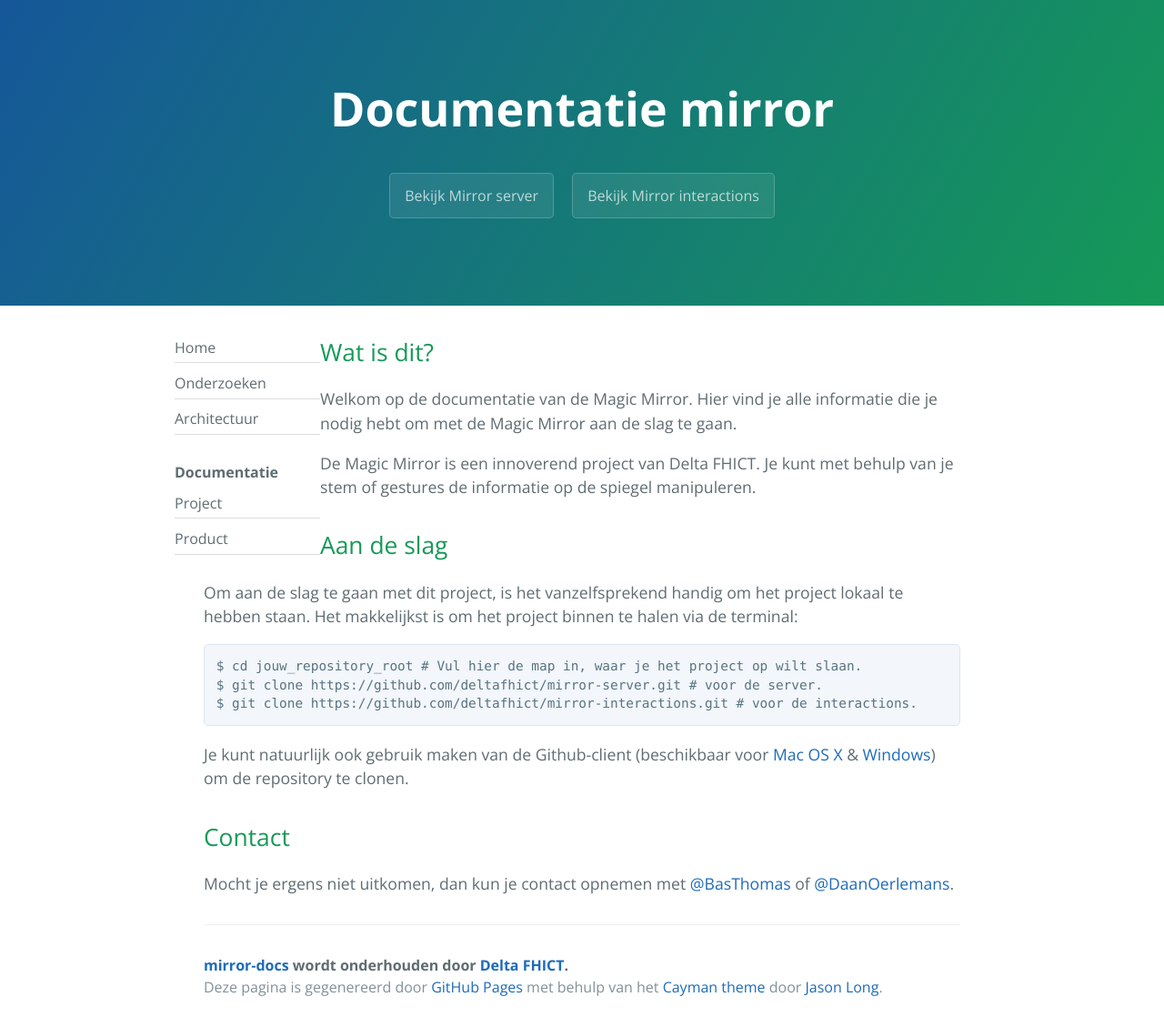
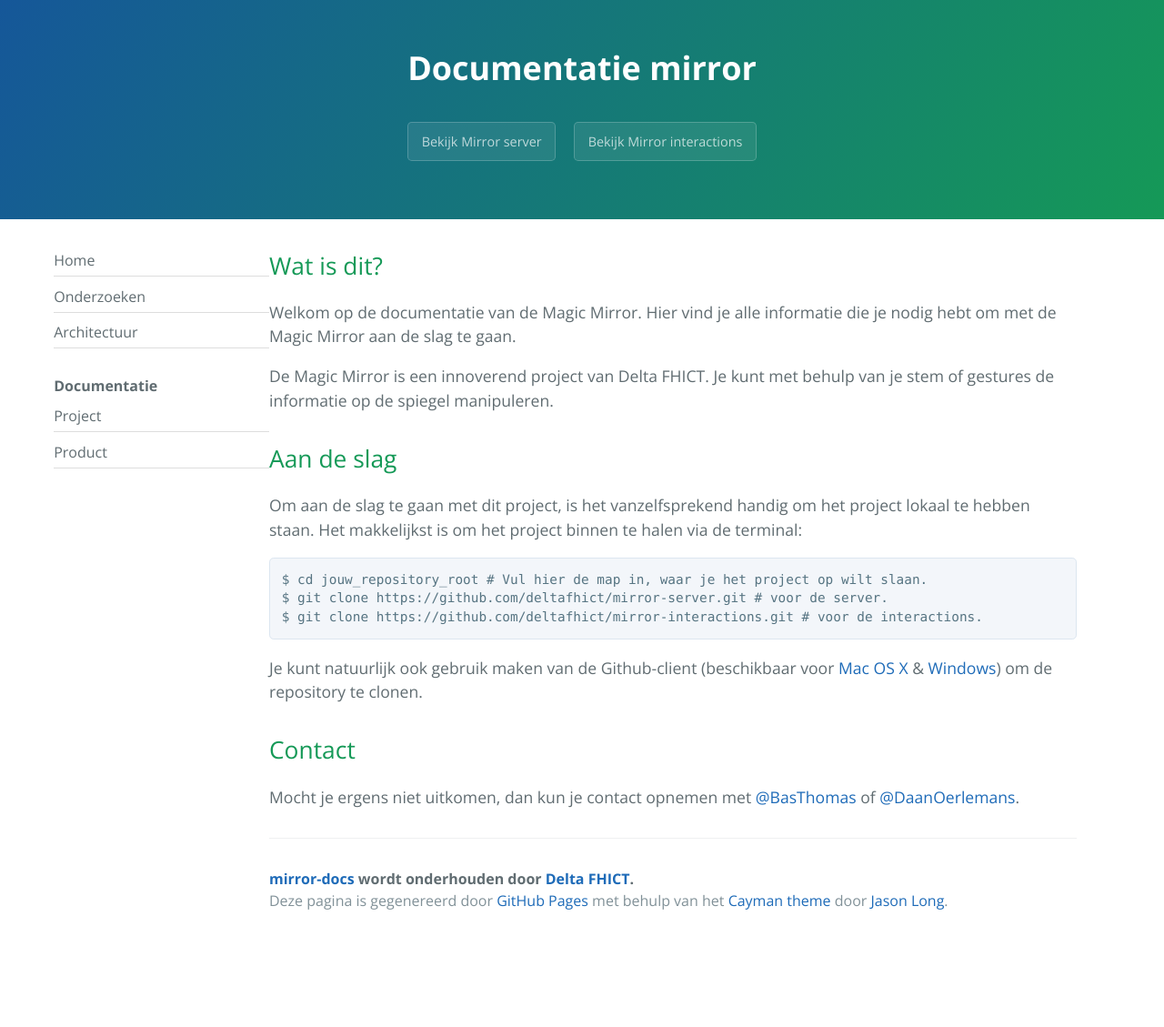
Before and after one commit to deltafhict/mirror-docs, a PHP site: page / in a window 1280 px wide. Shown: the whole page at 91% size. After the commit the page ends 1000 px from the top, so only its background shows below. Run offline with PHP 8.4, Linux system fonts and the light colour scheme.

Commit message:
Responsiveness for smaller screens

```diff
--- a/index.html
+++ b/index.html
@@ -18,13 +18,12 @@
     <!--<a href="https://github.com/deltafhict/mirror-docs/zipball/master" class="btn">Download .zip</a>
     <a href="https://github.com/deltafhict/mirror-docs/tarball/master" class="btn">Download .tar.gz</a>-->
   </section>
+  <div class="wrapper">
       <nav>
         <ul>
           <li><a href="index.html">Home</a></li>
           <li><a href="#">Onderzoeken</a></li>
           <li><a href="#">Architectuur</a></li>
-
-      </li>
         </ul>
         <br />
         <b>Documentatie</b>
@@ -58,5 +57,6 @@
           <span class="site-footer-credits">Deze pagina is gegenereerd door <a href="https://pages.github.com">GitHub Pages</a> met behulp van het <a href="https://github.com/jasonlong/cayman-theme">Cayman theme</a> door <a href="https://twitter.com/jasonlong">Jason Long</a>.</span>
         </footer>
       </section>
+  </div>
   </body>
 </html>
--- a/stylesheets/stylesheet.css
+++ b/stylesheets/stylesheet.css
@@ -33,11 +33,11 @@ a {
   text-decoration: none;
   background-color: rgba(255, 255, 255, 0.2);
   border-color: rgba(255, 255, 255, 0.3); }
-@media screen and (min-width: 64em) {
+@media screen and (min-width: 82em) {
   .btn {
     padding: 0.75rem 1rem; } }
 
-@media screen and (min-width: 42em) and (max-width: 64em) {
+@media screen and (min-width: 42em) and (max-width: 82em) {
   .btn {
     padding: 0.6rem 0.9rem;
     font-size: 0.9rem; } }
@@ -58,11 +58,11 @@ a {
   background-color: #159957;
   background-image: linear-gradient(120deg, #155799, #159957); }
 
-@media screen and (min-width: 64em) {
+@media screen and (min-width: 82em) {
   .page-header {
     padding: 5rem 6rem; } }
 
-@media screen and (min-width: 42em) and (max-width: 64em) {
+@media screen and (min-width: 42em) and (max-width: 82em) {
   .page-header {
     padding: 3rem 4rem; } }
 
@@ -74,11 +74,11 @@ a {
   margin-top: 0;
   margin-bottom: 0.1rem; }
 
-@media screen and (min-width: 64em) {
+@media screen and (min-width: 82em) {
   .project-name {
     font-size: 3.25rem; } }
 
-@media screen and (min-width: 42em) and (max-width: 64em) {
+@media screen and (min-width: 42em) and (max-width: 82em) {
   .project-name {
     font-size: 2.25rem; } }
 
@@ -91,11 +91,11 @@ a {
   font-weight: normal;
   opacity: 0.7; }
 
-@media screen and (min-width: 64em) {
+@media screen and (min-width: 82em) {
   .project-tagline {
     font-size: 1.25rem; } }
 
-@media screen and (min-width: 42em) and (max-width: 64em) {
+@media screen and (min-width: 42em) and (max-width: 82em) {
   .project-tagline {
     font-size: 1.15rem; } }
 
@@ -202,14 +202,47 @@ a {
   background-color: #eff0f1;
   border: 0; }
 
-@media screen and (min-width: 64em) {
+@media screen and (min-width: 82em) {
   .main-content {
-    max-width: 64rem;
-    padding: 2rem 6rem;
+    width: 75%;
+    padding: 2rem 0rem;
+    margin-left: 5%;
+    float: left;
+    font-size: 1.1rem; }
+  .wrapper{
+    width: 80%;
+    max-width: 74rem;
     margin: 0 auto;
-    font-size: 1.1rem; } }
+    right: 7.4rem;
+    position: relative;}
+  nav {
+    margin-top: 1.5em;
+    position: relative;
+    float: left;
+    width: 15%;
+    margin-left: 5%;}
+}
 
-@media screen and (min-width: 42em) and (max-width: 64em) {
+@media screen and (min-width: 52em) and (max-width: 82em){
+  .main-content {
+    width: 75%;
+    padding: 2rem 0rem;
+    margin-left: 5%;
+    float: left;
+    font-size: 1.1rem; }
+  .wrapper{
+    width: 100%;
+    max-width: 74rem;
+    margin: 0;
+    right: 0rem;
+    position: relative;}
+  nav{
+    width: 15%;
+    left: 5%;}
+  }
+}
+
+@media screen and (min-width: 42em) and (max-width: 52em) {
   .main-content {
     padding: 2rem 4rem;
     font-size: 1.1rem; } }
@@ -231,11 +264,11 @@ a {
 .site-footer-credits {
   color: #819198; }
 
-@media screen and (min-width: 64em) {
+@media screen and (min-width: 82em) {
   .site-footer {
     font-size: 1rem; } }
 
-@media screen and (min-width: 42em) and (max-width: 64em) {
+@media screen and (min-width: 42em) and (max-width: 82em) {
   .site-footer {
     font-size: 1rem; } }
 
@@ -247,19 +280,16 @@ nav {
   margin-top: 1.5em;
   position: relative;
   float: left;
-  margin-left: 15%;
-}
+  width: 20%;}
 nav ul {
   padding: 0;
   margin: 0; }
-
 nav ul li {
   border-bottom: 1px solid #ddd;
   list-style: none;
   padding: 0.3em 0em;
   margin: 0.3em 0em;
-  width: 10em; }
-
+  width: 100%; }
 nav ul li a {
   display: block;
   width: 100%;
@@ -270,11 +300,9 @@ nav ul li a {
   -ms-transition: all 0.3s ease;
   -moz-transition: all 0.3s ease;
   -o-transition: all 0.3s ease; }
-
 nav ul li a:hover {
   text-decoration: none;
   margin-left: 1em; }
-
 img.image {
   width: 75%;
   height: 75%;
```
Lines whose indentation alone changed are shown as unchanged.
